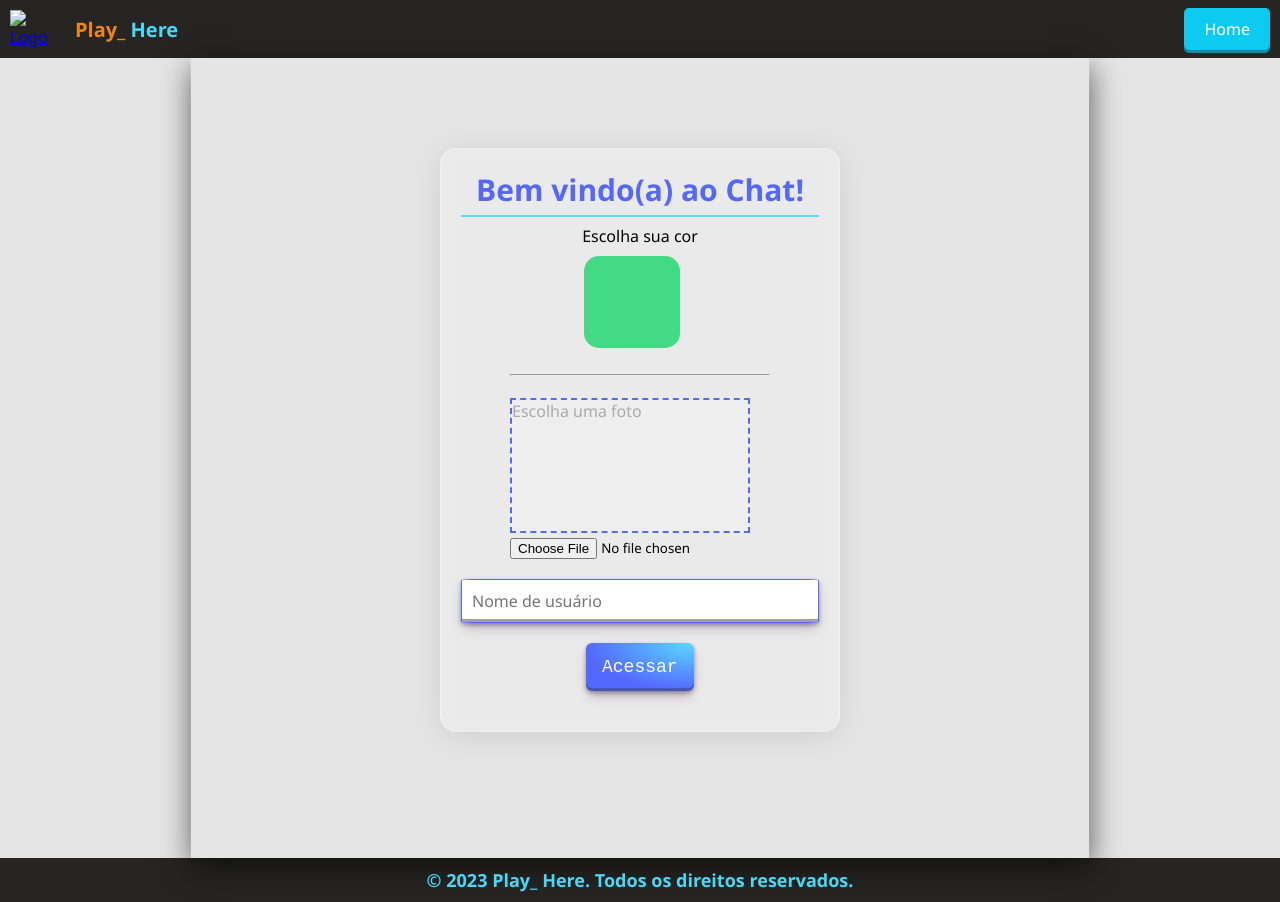
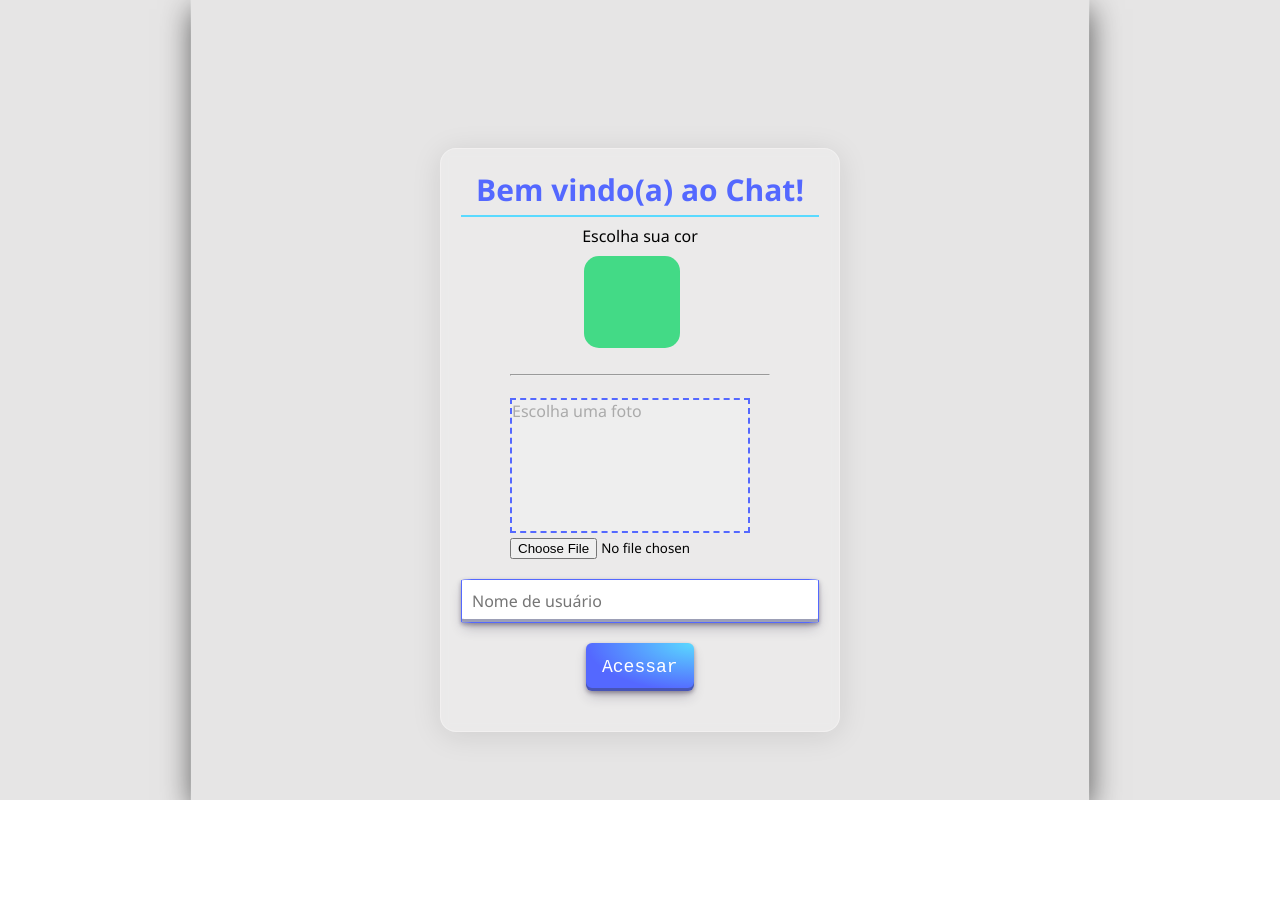
Before and after one commit to FernandesThalita/Chat, a website: page public/index.html in a window 1280 px wide. After the commit the page ends 800 px from the top, so only its background shows below. Drawn offline with nearby package versions, Linux system fonts and the light colour scheme; no server answers.

Commit message:
Update index.html

```diff
--- a/public/index.html
+++ b/public/index.html
@@ -9,19 +9,6 @@
     <title>Chat - Socket.io</title>
   </head>
   <body>
-     <header>
-      <div class="container-header">
-        <div class="logo">
-         <a href="index.html"> <img src="img/logo.png" alt="Logo" width="50"></a>
-        </div>
-        <div class="title">
-          Play_ <b>Here</b>
-        </div>
-      </div>
-        <div>
-        <a id="link-home" href="https://fernandesthalita.github.io/Home-Play_Here/">Home</a>
-      </div>
-    </header>
 
    <main>
     <div class="app" >
@@ -68,9 +55,6 @@
       </div>
     </div>
    </main>
-     <footer>
-      <p>&copy; 2023 Play_ <b>Here</b>. Todos os direitos reservados.</p>
-    </footer>
   </body>
   <script src="/socket.io/socket.io.js"></script>
   <script src="codigo.js"></script>
```
